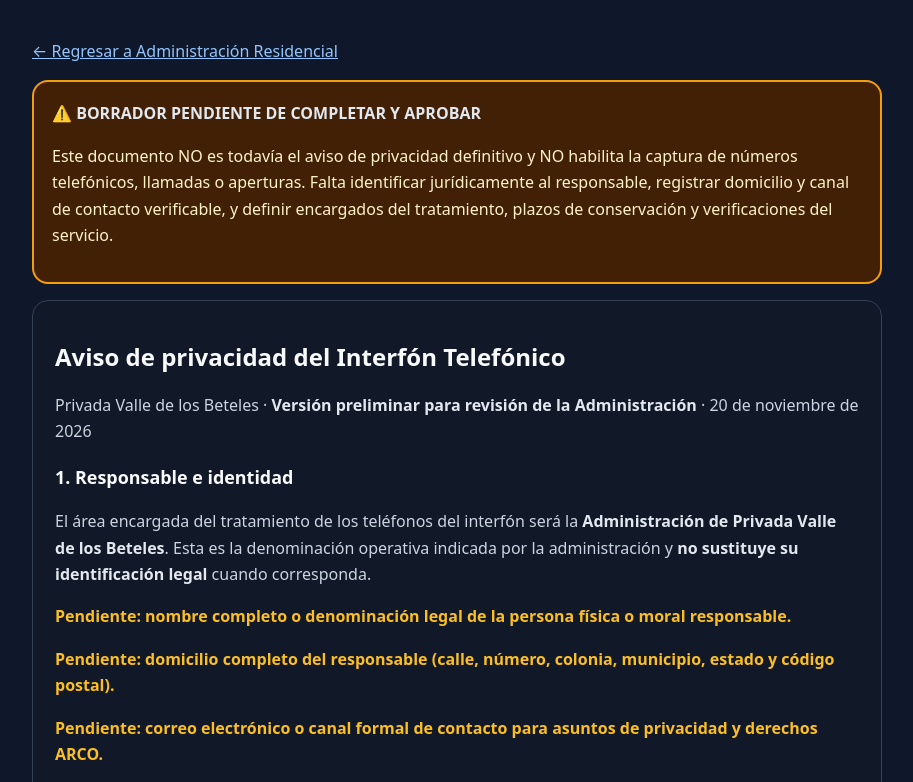
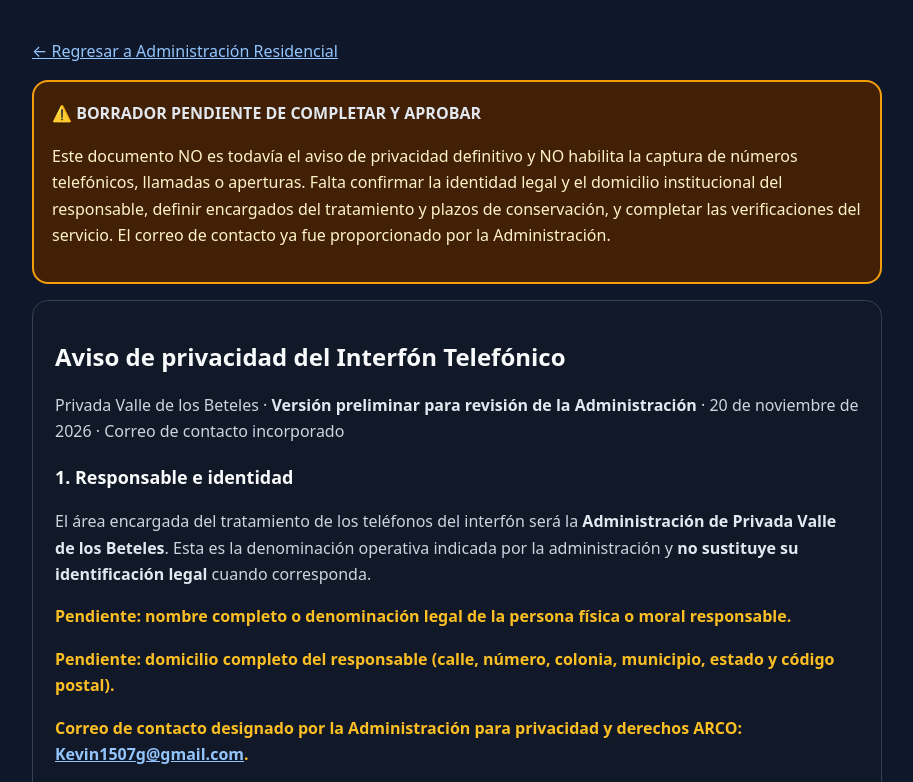
Before and after one commit to kevin1507g-dev/Administrasion-privada, a plain HTML site: page aviso-privacidad-interfon.html in a window 1280 px wide. Shown: the top 782 px of the page, without its empty margins (183-1096 px from the left). Drawn offline with Linux system fonts and the light colour scheme.

Commit message:
Add official intercom privacy email and update related guidance

```diff
--- a/aviso-privacidad-interfon.html
+++ b/aviso-privacidad-interfon.html
@@ -19,16 +19,16 @@ footer{padding:20px 0;color:#94a3b8;font-size:.85rem}
 <p><a href="./index.html">← Regresar a Administración Residencial</a></p>
 <div class="warning" role="status">
   <strong>⚠️ BORRADOR PENDIENTE DE COMPLETAR Y APROBAR</strong>
-  <p>Este documento NO es todavía el aviso de privacidad definitivo y NO habilita la captura de números telefónicos, llamadas o aperturas. Falta identificar jurídicamente al responsable, registrar domicilio y canal de contacto verificable, y definir encargados del tratamiento, plazos de conservación y verificaciones del servicio.</p>
+  <p>Este documento NO es todavía el aviso de privacidad definitivo y NO habilita la captura de números telefónicos, llamadas o aperturas. Falta confirmar la identidad legal y el domicilio institucional del responsable, definir encargados del tratamiento y plazos de conservación, y completar las verificaciones del servicio. El correo de contacto ya fue proporcionado por la Administración.</p>
 </div>
 <section class="card">
   <h1>Aviso de privacidad del Interfón Telefónico</h1>
-  <p>Privada Valle de los Beteles · <strong>Versión preliminar para revisión de la Administración</strong> · 20 de noviembre de 2026</p>
+  <p>Privada Valle de los Beteles · <strong>Versión preliminar para revisión de la Administración</strong> · 20 de noviembre de 2026 · Correo de contacto incorporado</p>
   <h2>1. Responsable e identidad</h2>
   <p>El área encargada del tratamiento de los teléfonos del interfón será la <strong>Administración de Privada Valle de los Beteles</strong>. Esta es la denominación operativa indicada por la administración y <strong>no sustituye su identificación legal</strong> cuando corresponda.</p>
   <p class="pending">Pendiente: nombre completo o denominación legal de la persona física o moral responsable.</p>
   <p class="pending">Pendiente: domicilio completo del responsable (calle, número, colonia, municipio, estado y código postal).</p>
-  <p class="pending">Pendiente: correo electrónico o canal formal de contacto para asuntos de privacidad y derechos ARCO.</p>
+  <p class="pending">Correo de contacto designado por la Administración para privacidad y derechos ARCO: <a href="mailto:Kevin1507g@gmail.com" rel="noopener noreferrer">Kevin1507g@gmail.com</a>.</p>
 
   <h2>2. Datos personales previstos</h2>
   <p>Cuando se habilite voluntariamente el interfón, se prevé tratar el número de celular o teléfono fijo verificado, el tipo de línea, la casa de contacto, el carácter principal o de respaldo, la persona que autoriza su uso y las fechas de alta, cambio, verificación y baja. Para futuras llamadas podrían registrarse datos mínimos sobre el estado del intento, fecha, duración e identificadores técnicos necesarios para comprobar la atención y el control de acceso. La clave privada del residente no se conservará en texto legible.</p>
@@ -43,7 +43,7 @@ footer{padding:20px 0;color:#94a3b8;font-size:.85rem}
 
   <h2>5. Derechos de las personas titulares y revocación</h2>
   <p>La persona titular podrá solicitar <strong>acceso, rectificación, cancelación u oposición (ARCO)</strong> respecto de sus datos, además de solicitar información sobre la revocación del consentimiento o la limitación de su uso cuando proceda. El procedimiento, la verificación de identidad, los plazos aplicables y el medio para enviar solicitudes serán documentados en la versión definitiva.</p>
-  <p class="pending">Pendiente: medio oficial, persona o departamento responsable, e instrucciones completas para presentar solicitudes ARCO.</p>
+  <p class="pending">Para enviar una solicitud relacionada con la privacidad o los derechos ARCO, el canal de contacto designado por la Administración es <a href="mailto:Kevin1507g@gmail.com" rel="noopener noreferrer">Kevin1507g@gmail.com</a>. <span class="pending">Pendiente: completar y validar el procedimiento, los requisitos de identidad y los plazos aplicables de atención.</span></p>
   <p>El directorio de la plataforma contempla la eliminación de contactos autorizados. La atención y los alcances de solicitudes ARCO seguirán la normativa aplicable.</p>
 
   <h2>6. Conservación y protección</h2>
```
